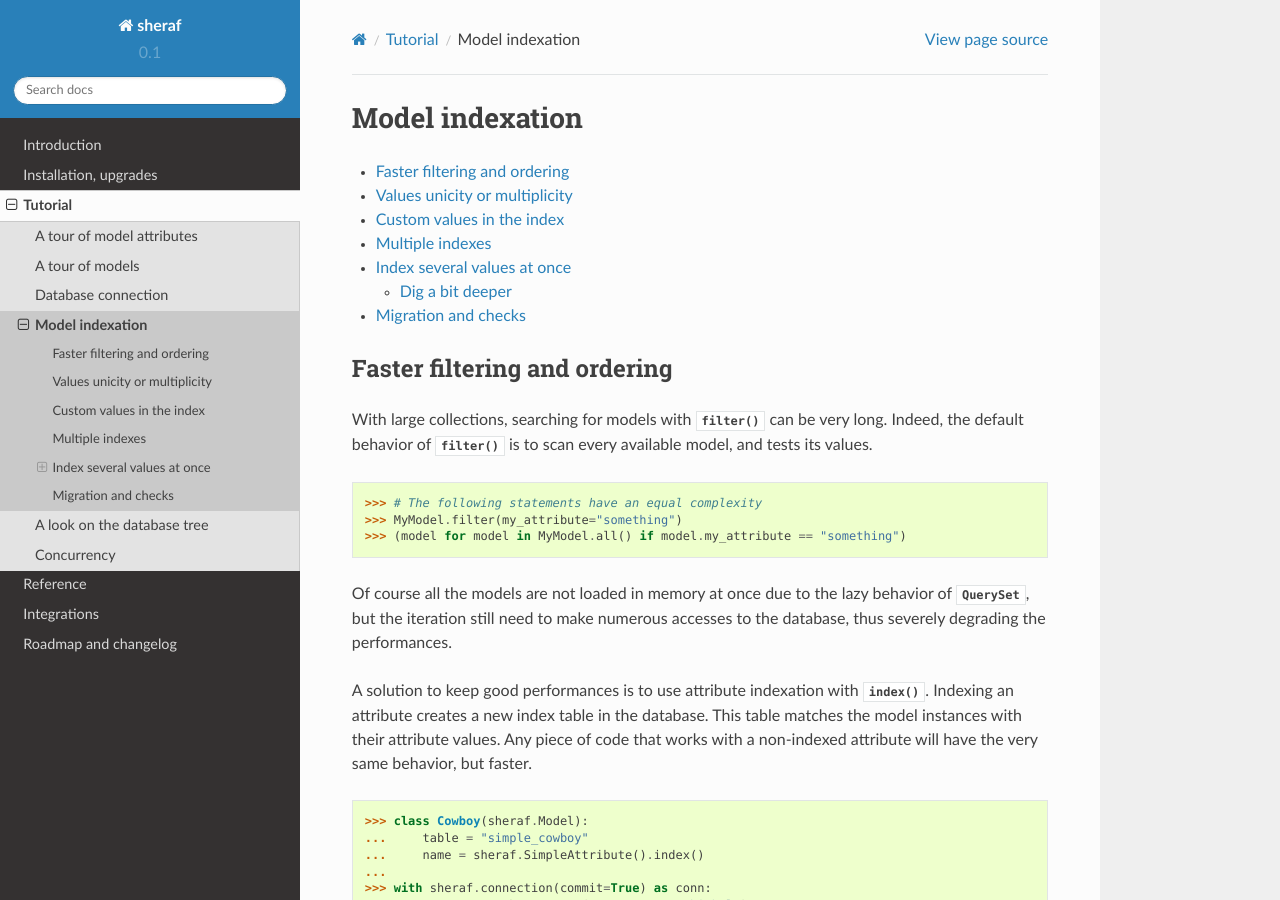
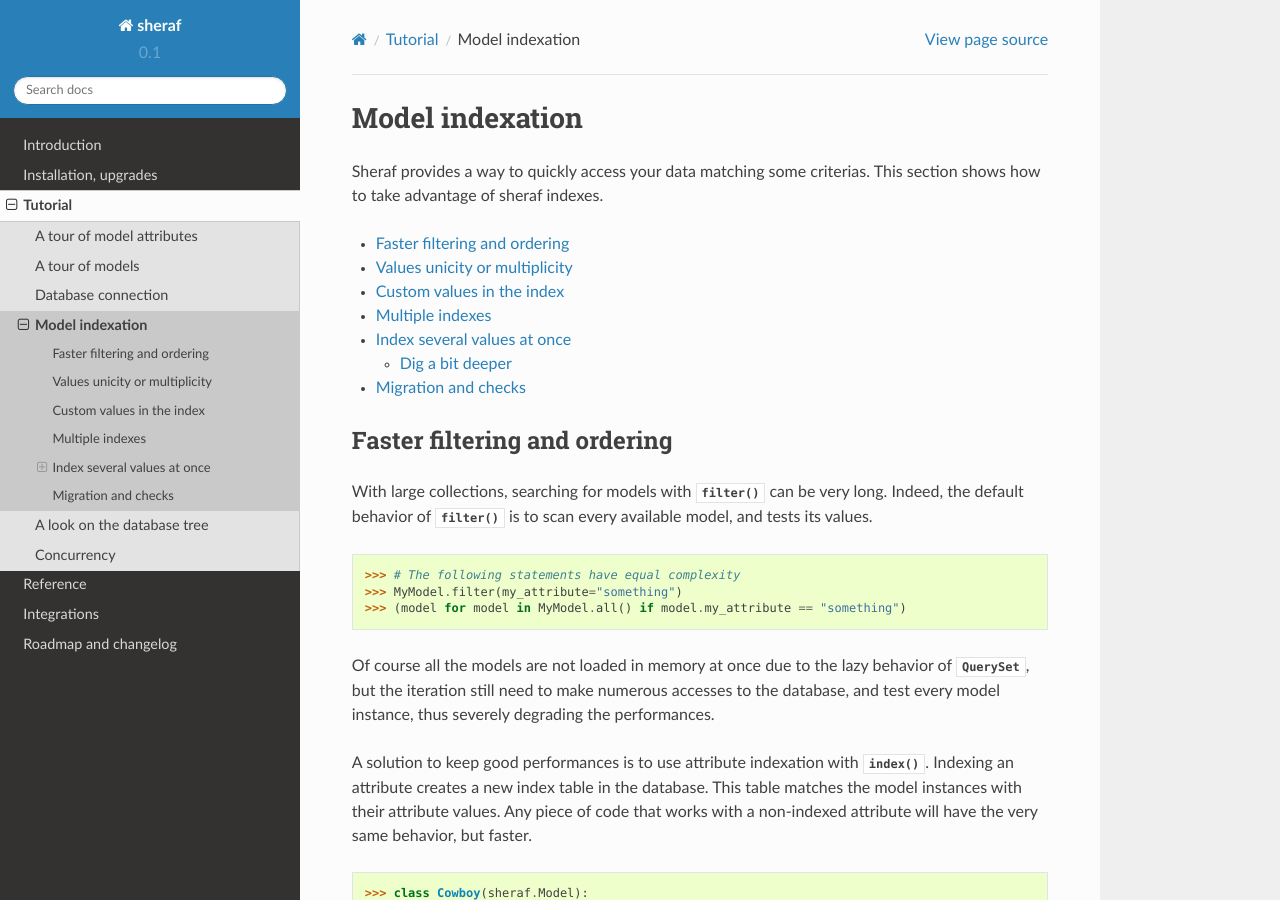
Before and after one commit to yaal-coop/sheraf, a Sphinx documentation site: the page built from doc/source/tutorial/indexation.rst, in a window 1280 px wide and 900 px high. Built offline with Sphinx 7.4.7 and the Read the Docs theme 2.0.0, drawn with Linux system fonts in a browser that asks for light colours.

Commit message:
Documentation

```diff
--- a/doc/source/tutorial/indexation.rst
+++ b/doc/source/tutorial/indexation.rst
@@ -1,5 +1,7 @@
 Model indexation
 ================
+
+Sheraf provides a way to quickly access your data matching some criterias. This section shows how to take advantage of sheraf indexes.
 
 .. contents::
    :local:
@@ -11,11 +13,11 @@ With large collections, searching for models with :func:`~sheraf.queryset.QueryS
 
 .. code-block:: python
 
-    >>> # The following statements have an equal complexity
+    >>> # The following statements have equal complexity
     >>> MyModel.filter(my_attribute="something") # doctest: +SKIP
     >>> (model for model in MyModel.all() if model.my_attribute == "something") # doctest: +SKIP
 
-Of course all the models are not loaded in memory at once due to the lazy behavior of :class:`~sheraf.queryset.QuerySet`, but the iteration still need to make numerous accesses to the database, thus severely degrading the performances.
+Of course all the models are not loaded in memory at once due to the lazy behavior of :class:`~sheraf.queryset.QuerySet`, but the iteration still need to make numerous accesses to the database, and test every model instance, thus severely degrading the performances.
 
 A solution to keep good performances is to use attribute indexation with :func:`~sheraf.attributes.base.BaseAttribute.index`. Indexing an attribute creates a new index table in the database. This table matches the model instances with their attribute values. Any piece of code that works with a non-indexed attribute will have the very same behavior, but faster.
 
```
